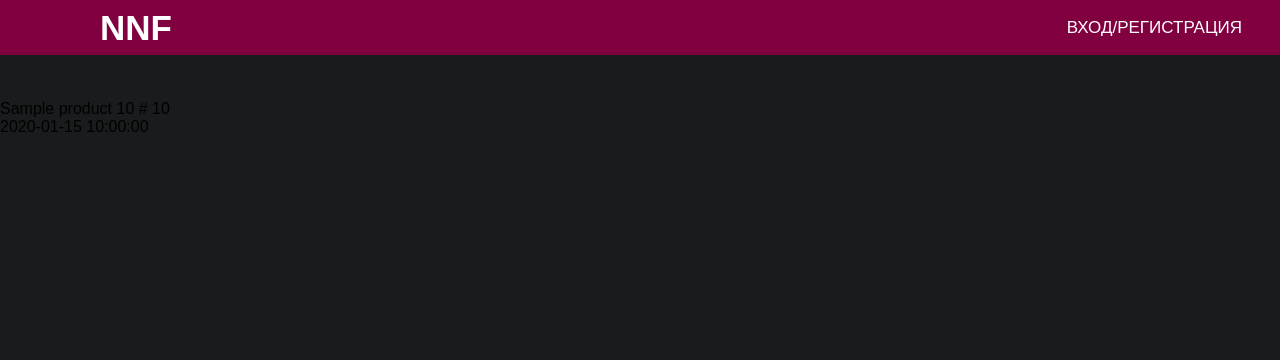
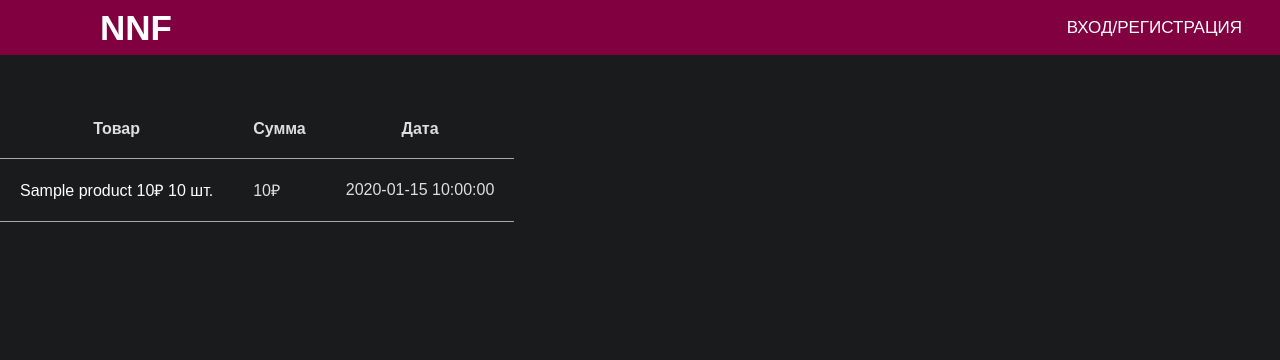
Before and after one commit to Ciremun/NNF, a Flask app: template src/templates/orders.html in a window 1280 px wide. Shown: the top 360 px of the page. Run offline with Flask 2, Linux system fonts and the light colour scheme; the template is opened without the code that fills it: most values are stand-ins (such as "Sample title", 1, 10 or a date in 2020); parts of the project's set-up code (start-up, migrations or seed data) failed here and were passed over.

Commit message:
/orders init

```diff
--- a/config.json
+++ b/config.json
@@ -1,3 +1,4 @@
 {
-    "flaskLogging": true
+    "flaskLogging": true,
+    "https": false
 }
--- a/src/classes.py
+++ b/src/classes.py
@@ -3,6 +3,8 @@ from enum import Enum
 import datetime
 
 from flask import flash, redirect, make_response, abort, jsonify, request
+
+from .config import config
 
 class FoodItem:
 
@@ -61,7 +63,7 @@ class FormHandler():
             raise ResponseTypeError('Unknown ResponseType')
         response = make_response(response_data)
         if data.get('cookie'):
-            response.set_cookie(data['cookie'].key, data['cookie'].value, max_age=2620000)
+            response.set_cookie(data['cookie'].key, data['cookie'].value, max_age=2620000, secure=config['https'])
         return response
 
     def get_form(self, request: request) -> Optional[dict]:
--- a/src/server.py
+++ b/src/server.py
@@ -123,7 +123,7 @@ def logout():
     session = getSession(SID)
     if session and isinstance(SID, str):
         db.deleteSession(SID)
-        response.set_cookie('SID', '', expires=0)
+        response.set_cookie('SID', '', expires=0, secure=config['https'])
         logger.info(f'logout user {session.username}')
     return response
 
@@ -260,7 +260,11 @@ def orders_():
             title, price, link, amount, order_id, order_date = \
                 op[0], op[1], op[2], op[3], op[4], op[5]
             if not orders.get(order_id):
-                orders[order_id] = {'products': [], 'order_date': order_date}
+                orders[order_id] = {
+                    'products': [],
+                    'order_date': order_date,
+                    'order_price': sum([i[1] * i[3] for i in orderProducts if i[4] == order_id])
+                }
             orders[order_id]['products'].append(ShortFoodItem(title, price, link, amount))
         userinfo = {
             'auth': True,
--- a/src/static/css/orders.css
+++ b/src/static/css/orders.css
@@ -0,0 +1,20 @@
+table, th, td {
+    border-bottom: 1.5px solid #aaa;
+    border-collapse: collapse;
+    padding: 20px;
+  }
+
+.orders_page {
+    font-family: Arial, Helvetica, sans-serif;
+    font-size: 16px;
+    color: #dfdfdf;
+}
+
+.order {
+    min-height: 50px;
+}
+
+.orders_empty {
+    font-size: 25px;
+    padding: 0px 0px 10px 20px;
+}
--- a/src/templates/layout.html
+++ b/src/templates/layout.html
@@ -14,10 +14,10 @@
             <label for="check" class="checkbtn">
                 <div>&equiv;</div>
             </label>
-            <a href="/"><label class="logo">NNF</label></a>
+            <a href="/menu"><label class="logo">NNF</label></a>
             <ul>
                 {% if userinfo.get('auth') %}
-                    <li><a href="/menu">Меню</a></li>
+                    <li><a href="/orders">Заказы</a></li>
                     <li><a href="/cart">Корзина</a></li>
                     <li><a href="/u/{{ userinfo.get('username') }}">{{ userinfo.get('displayname') }}</a></li>
                     <li>
--- a/src/templates/orders.html
+++ b/src/templates/orders.html
@@ -5,27 +5,42 @@
 {% endblock %}
 
 {% block title %}
-    {{ userinfo.get('displayname') }}
+    {{ userinfo.get('displayname') }} - Заказы
 {% endblock %}
 
 {% block content %}
+<section class="orders_page">
     {% if userinfo.get('orders') %}
+        <table>
+            <tr>
+                <th>Товар</th>
+                <th>Сумма</th>
+                <th>Дата</th>
+            </tr>
             {% for order_id, order_info in userinfo['orders'].items() %}
-            <div class="order">
+            <tr class="order">
+                <td>
                     {% for p in order_info.get('products') %}
                         <div class="order_item">
-                        {{ p.title }}
-                        {{ p.price }}
-                        {{ p.link }}
-                        {{ p.amount }}
+                            {% if p.link != 'None' %}
+                                <a href="{{ p.link }}">{{ p.title }} {{ p.price }}&#x20BD; {{ p.amount }} шт.</a>
+                            {% else %}
+                                {{ p.title }} {{ p.price }}&#x20BD; {{ p.amount }} шт.
+                            {% endif %}
                         </div>
                     {% endfor %}
-                <div class="order_date">
+                </td>
+                <td class="order_price">
+                    {{ order_info.get('order_price') }}&#x20BD;
+                </td>
+                <td class="order_date">
                     {{ order_info.get('order_date') }}
-                </div>
-            </div>
+                </td>
+            </tr>
             {% endfor %}
+        </table>
     {% else %}
-        Список заказов пуст
+        <div class="orders_empty">Список заказов пуст</div>
     {% endif %}
+</section>
 {% endblock %}
```
Lines whose indentation alone changed are shown as unchanged.
